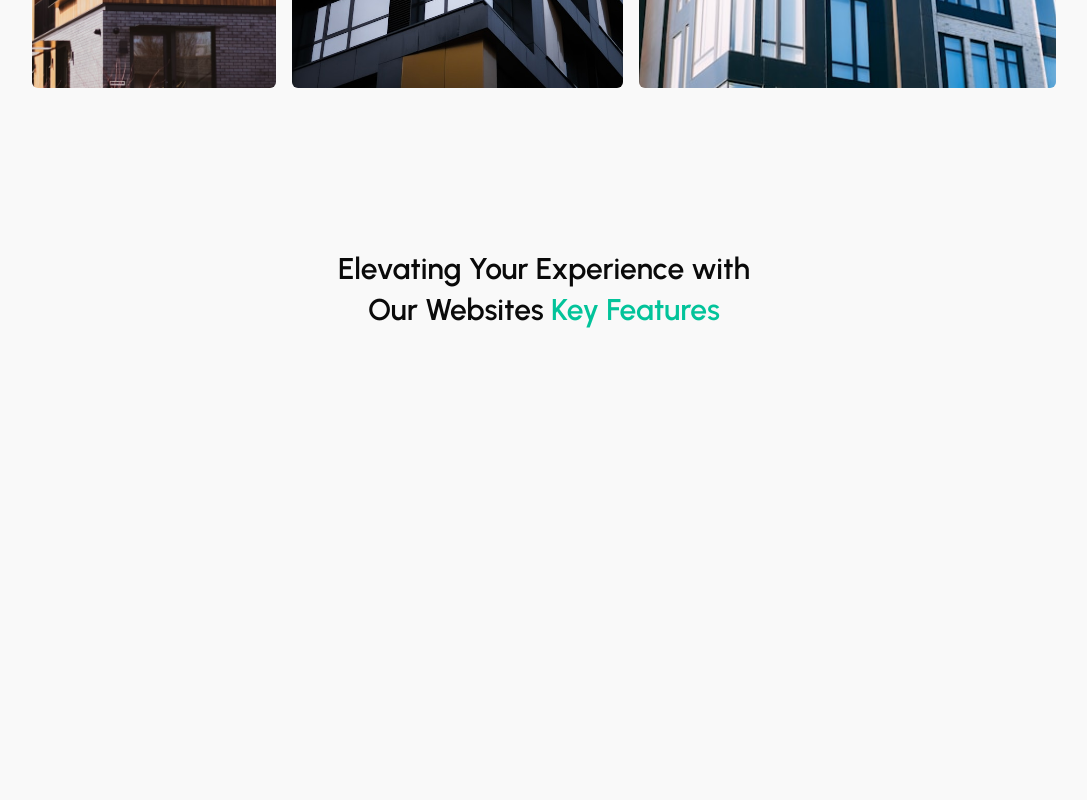
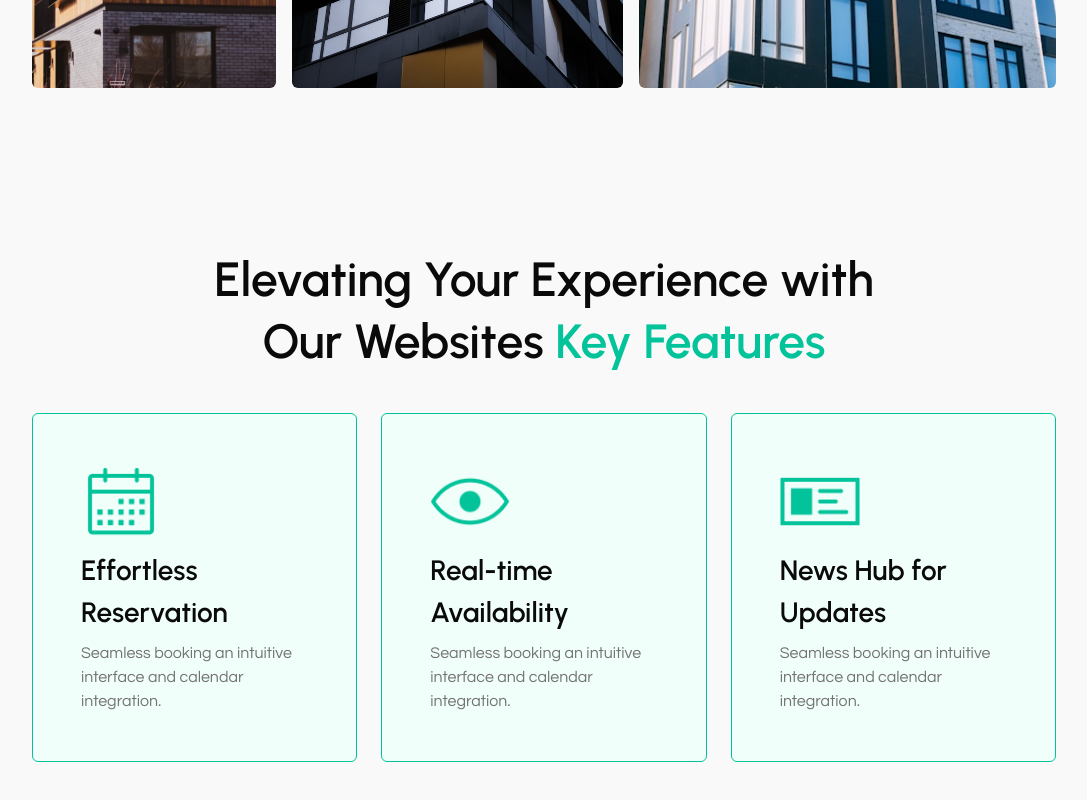
Before and after one commit to ts-smart-office/frontend, a Next.js app: page / in a window 1280 px wide. Shown: the part 815-1615 px from the top of the page, without its empty margins (96-1183 px from the left). Before the commit the page ends 1225 px from the top, so only its background shows below. Built offline with nearby package versions, Linux system fonts and the light colour scheme.

Commit message:
ui: features section done

```diff
--- a/src/components/layouts/FeaturesSection.tsx
+++ b/src/components/layouts/FeaturesSection.tsx
@@ -1,12 +1,24 @@
 import { FC } from 'react'
+import FeatureCard from '../organisms/FeatureCard'
+import { featuresContent } from '@/constants'
 
 const FeaturesSection: FC = () => {
 	return (
-		<div className='py-4 md:py-32 lg:py-20 flex mx-[10px] lg:mx-[4rem] xl:mx-[8rem] items-center'>
-			<h1 className='w-full text-3xl font-semibold leading-snug text-center'>
+		<div className='py-4 md:py-6 lg:py-20 flex flex-col gap-10 mx-[10px] lg:mx-[4rem] xl:mx-[8rem] items-center'>
+			<h1 className='w-full text-3xl sm:text-4xl lg:text-5xl font-semibold text-center leading-[125%] lg:leading-[130%]'>
 				Elevating Your Experience with <br /> Our Websites{' '}
 				<span className='text-green-brand'>Key Features</span>
 			</h1>
+			<div className='w-full grid grid-cols-1 lg:grid-cols-12 gap-6'>
+				{featuresContent.map((item, idx) => (
+					<FeatureCard
+						key={idx}
+						iconPath={item.iconPath}
+						title={item.title}
+						subtitle={item.subtitle}
+					/>
+				))}
+			</div>
 		</div>
 	)
 }
--- /dev/null
+++ b/src/components/organisms/FeatureCard.tsx
@@ -0,0 +1,26 @@
+import { Questrial } from 'next/font/google'
+import Image from 'next/image'
+import { FC } from 'react'
+const questrial = Questrial({ subsets: ['latin'], weight: ['400'] })
+
+type TFeatureCardProps = {
+	iconPath: string
+	title: string
+	subtitle: string
+}
+
+const FeatureCard: FC<TFeatureCardProps> = ({ iconPath, title, subtitle }) => {
+	return (
+		<div className='col-span-4 border border-green-brand rounded-md bg-[#f1fffa] cursor-pointer'>
+			<div className='flex flex-col p-12 gap-2 items-start'>
+				<Image src={iconPath} alt='eye-icon' width={80} height={80} />
+				<p className='text-[28px] font-semibold'>{title}</p>
+				<p className={`${questrial.className} text-muted-foreground`}>
+					{subtitle}
+				</p>
+			</div>
+		</div>
+	)
+}
+
+export default FeatureCard
--- a/src/constants/index.ts
+++ b/src/constants/index.ts
@@ -14,3 +14,24 @@ export const listRooms = [
 			'Lorem, ipsum dolor sit amet consectetur adipisicing elit. Ipsa accusantium, aspernatur provident beatae corporis veniam atque facilis, consequuntur assumenda, vitae dignissimos iste exercitationem dolor eveniet alias eos ullam nesciunt voluptatum',
 	},
 ]
+
+export const featuresContent = [
+	{
+		iconPath: '/icons/calendar.png',
+		title: 'Effortless Reservation',
+		subtitle:
+			'Seamless booking an intuitive interface and calendar integration.',
+	},
+	{
+		iconPath: '/icons/eye.png',
+		title: 'Real-time Availability',
+		subtitle:
+			'Seamless booking an intuitive interface and calendar integration.',
+	},
+	{
+		iconPath: '/icons/news.png',
+		title: 'News Hub for Updates',
+		subtitle:
+			'Seamless booking an intuitive interface and calendar integration.',
+	},
+]
```
